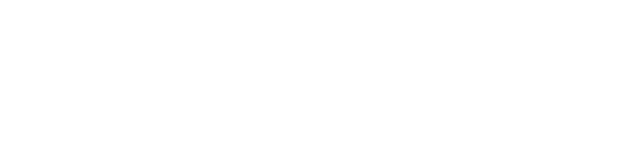
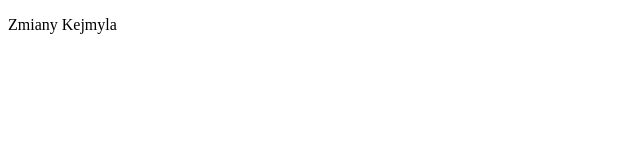
Before and after one commit to Kejmyl/Test-1, a plain HTML site: page index.html in a window 1280 px wide. Shown: the whole page, without its empty margins (0-640 px from the left). Drawn offline with Linux system fonts and the light colour scheme.

Commit message:
Changes by Kejmyl

```diff
--- a/index.html
+++ b/index.html
@@ -7,6 +7,6 @@
     <title>Document</title>
 </head>
 <body>
-
+    <p>Zmiany Kejmyla</p>
 </body>
 </html>
```
Also changed, not shown: contact.html (added).
